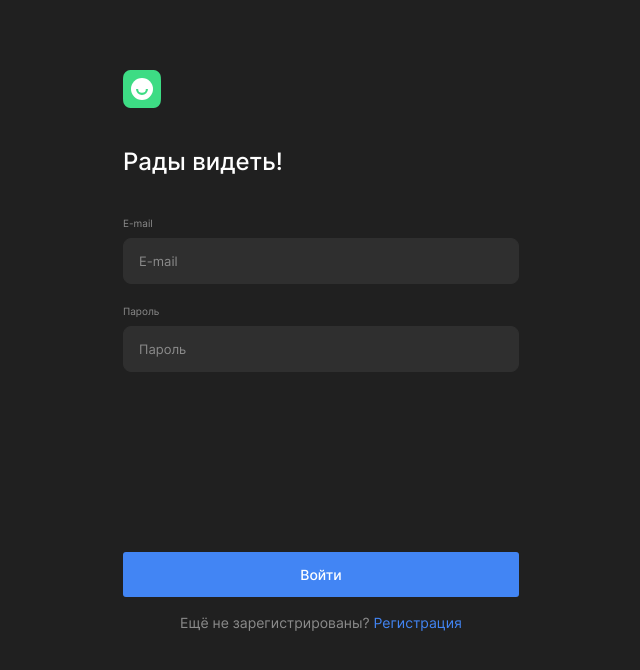
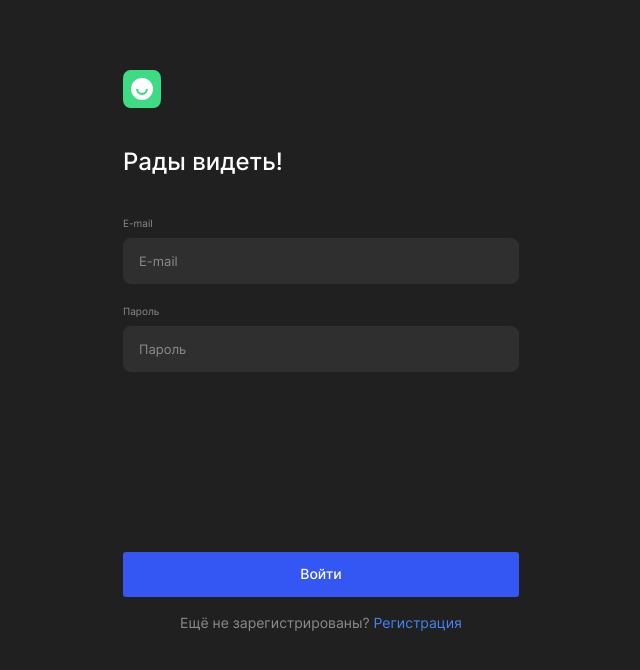
Before and after one commit to Evgeniy-Moskvin/movies-explorer-frontend, a React (Create React App) app: page /signin in a window 1280 px wide. Shown: the top 670 px of the page, without its empty margins (319-959 px from the left). Built offline with nearby package versions, Linux system fonts and the light colour scheme.

Commit message:
fix: исправить фиксированную высоту у контентных блоков

```diff
--- a/src/blocks/user-form.css
+++ b/src/blocks/user-form.css
@@ -106,29 +106,6 @@
   margin-top: 158px;
 }
 
-.user-form__button {
-  display: flex;
-  justify-content: center;
-  align-items: center;
-
-  box-sizing: border-box;
-  width: 100%;
-  height: 45px;
-
-  font-weight: 500;
-  font-style: normal;
-  font-size: 14px;
-  line-height: normal;
-  text-align: center;
-  color: #ffffff;
-
-  background-color: #4285f4;
-  border: none;
-  border-radius: 3px;
-
-  cursor: pointer;
-}
-
 .user-form__text {
   margin: 17px 0 0 0;
 
--- a/src/components/AboutProject/AboutProject.css
+++ b/src/components/AboutProject/AboutProject.css
@@ -51,7 +51,7 @@
   align-items: center;
 
   box-sizing: border-box;
-  height: 36px;
+  padding: 9px 14px 10px;
 
   font-weight: 400;
   font-style: normal;
@@ -134,6 +134,8 @@
   }
 
   .about-project__time-block {
+    padding: 11px 10px;
+
     font-size: 11px;
   }
 
--- a/src/components/Login/Login.jsx
+++ b/src/components/Login/Login.jsx
@@ -27,7 +27,7 @@ const Login = () => {
         </div>
 
         <div className="user-form__bottom user-form__bottom_offset-top_large">
-          <button type="submit" className="user-form__button button-animate">Войти</button>
+          <button type="submit" className="form-button user-form__button button-animate">Войти</button>
           <p className="user-form__text">Ещё не зарегистрированы? <Link to="/signup" className="user-form__link link-animate">Регистрация</Link></p>
         </div>
       </form>
--- a/src/components/MoviesCardList/MoviesCardList.css
+++ b/src/components/MoviesCardList/MoviesCardList.css
@@ -24,14 +24,14 @@
   justify-content: center;
   align-items: center;
 
+  width: 100%;
   margin-top: 60px;
-  width: 100%;
-  height: 36px;
+  padding: 12px 15px 10px;
 
   font-weight: 500;
   font-style: normal;
   font-size: 12px;
-  line-height: 1;
+  line-height: normal;
   color: #ffffff;
 
   background-color: #2f2f2f;
--- a/src/components/Profile/Profile.jsx
+++ b/src/components/Profile/Profile.jsx
@@ -35,7 +35,12 @@ const Profile = () => {
           {!isEdit ?
             <>
               <li className="profile__controls-item">
-                <button type="button" className="profile__controls-button button-animate" onClick={(e) => {setIsEdit(true)}}>Редактировать</button>
+                <button type="button" className="profile__controls-button button-animate"
+                        onClick={(e) => {
+                          e.preventDefault();
+                          setIsEdit(true)
+                        }}
+                >Редактировать</button>
               </li>
               <li className="profile__controls-item">
                 <Link to="/signin" className="profile__controls-button profile__controls-button_logout button-animate">Выйти из аккаунта</Link>
--- a/src/components/Register/Register.jsx
+++ b/src/components/Register/Register.jsx
@@ -35,7 +35,7 @@ const Register = () => {
         </div>
 
         <div className="user-form__bottom">
-          <button type="submit" className="user-form__button button-animate">Зарегистрироваться</button>
+          <button type="submit" className="form-button button-animate">Зарегистрироваться</button>
           <p className="user-form__text">Уже зарегистрированы? <Link to="/signin" className="user-form__link link-animate">Войти</Link></p>
         </div>
       </form>
--- a/src/components/SearchForm/SearchForm.css
+++ b/src/components/SearchForm/SearchForm.css
@@ -24,9 +24,7 @@
 
   box-sizing: border-box;
   width: 100%;
-  height: 46px;
-  padding-left: 22px;
-  padding-right: calc(22px + 34px + 6px);
+  padding: 13px calc(22px + 34px + 6px) 14px 22px;
 
   font-weight: 400;
   font-style: normal;
--- a/src/components/Techs/Techs.css
+++ b/src/components/Techs/Techs.css
@@ -57,14 +57,13 @@
   box-sizing: border-box;
   max-width: 90px;
   width: 100%;
-  height: 60px;
   margin: 0;
-  padding: 5px;
+  padding: 21px 5px 22px;
 
   font-weight: 400;
   font-style: normal;
   font-size: 14px;
-  line-height: 1;
+  line-height: normal;
   letter-spacing: -0.56px;
   text-align: center;
   color: #ffffff;
@@ -97,7 +96,6 @@
 
   .tech__item {
     max-width: 84px;
-    height: 57px;
 
     font-size: 12px;
     letter-spacing: -0.48px;
```
